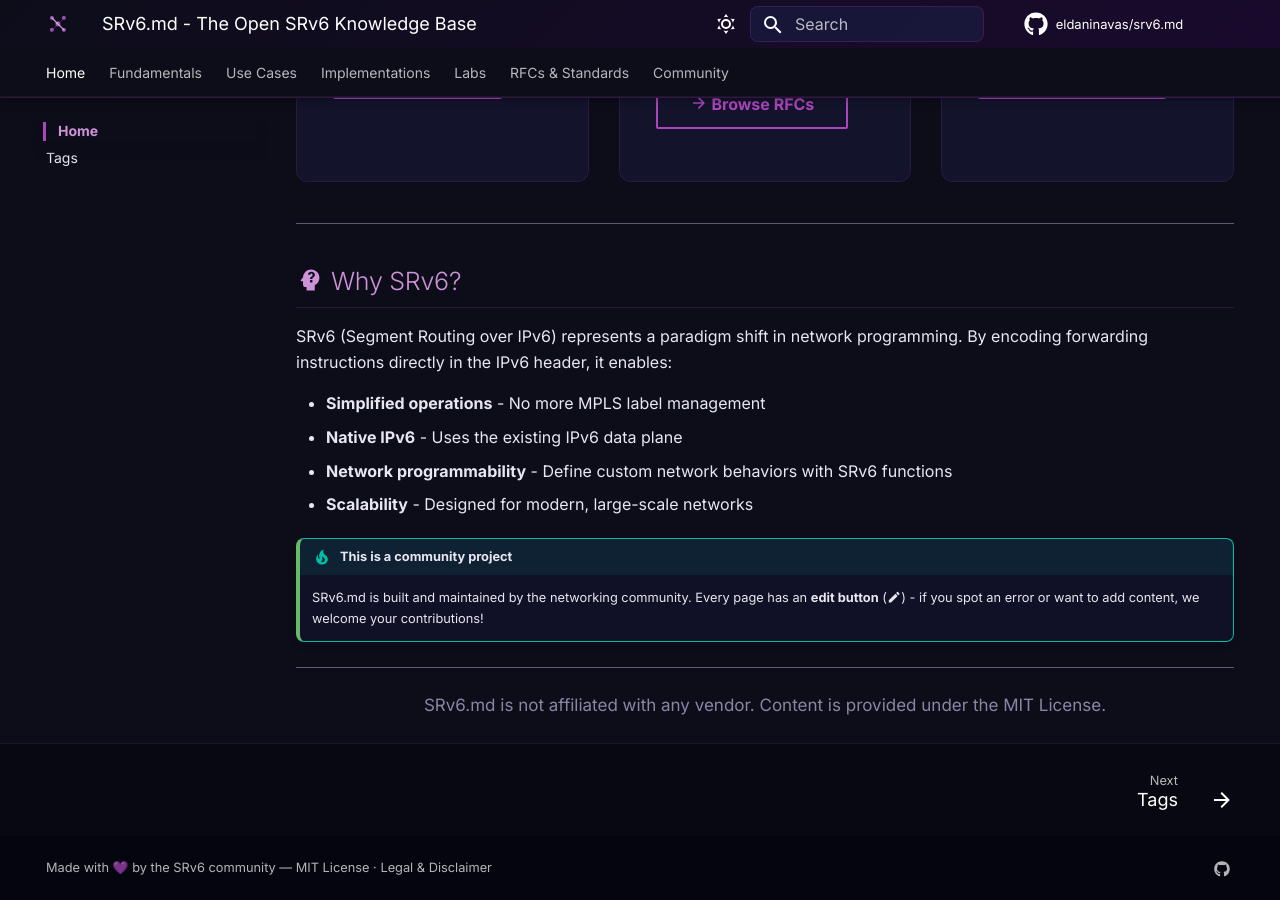
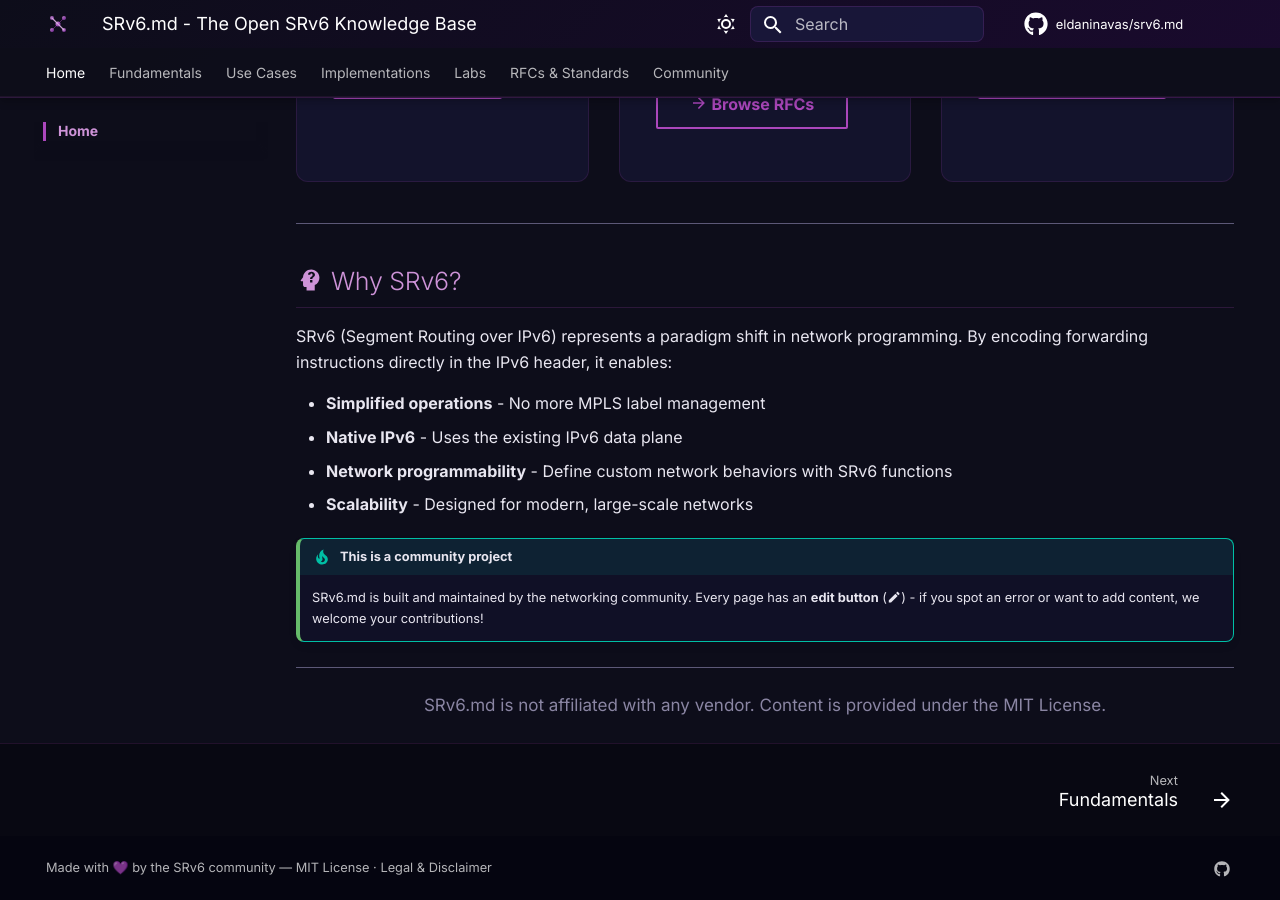
Before and after one commit to eldaninavas/srv6.md, an MkDocs documentation site: the page built from docs/index.md, in a window 1280 px wide and 900 px high, scrolled down 1568 px. Built offline with MkDocs 1.6.1 and Material for MkDocs 9.7.7, drawn with Linux system fonts in a browser that asks for light colours; comment, search, counter and statistics services are not loaded.

Commit message:
Remove tags page from navigation

```diff
--- a/mkdocs.yml
+++ b/mkdocs.yml
@@ -156,7 +156,6 @@ extra:
 nav:
   - Home:
     - index.md
-    - tags.md
   - Fundamentals:
     - fundamentals/index.md
     - What is SRv6?: fundamentals/what-is-srv6.md
```
